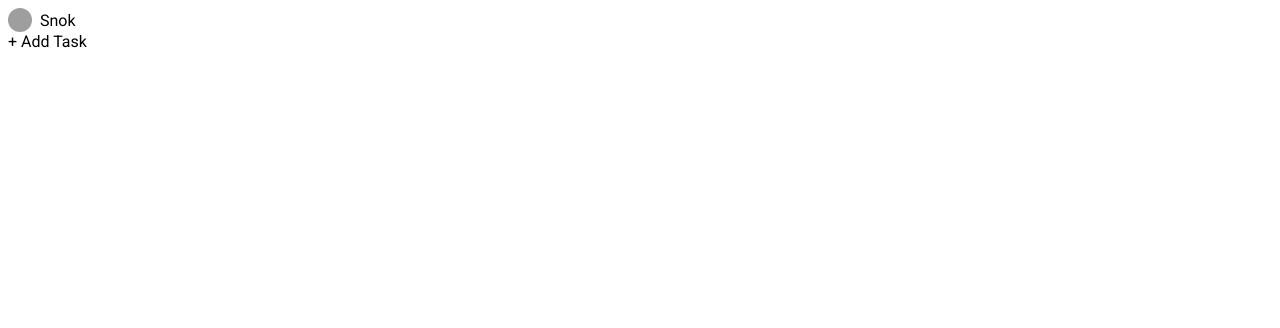
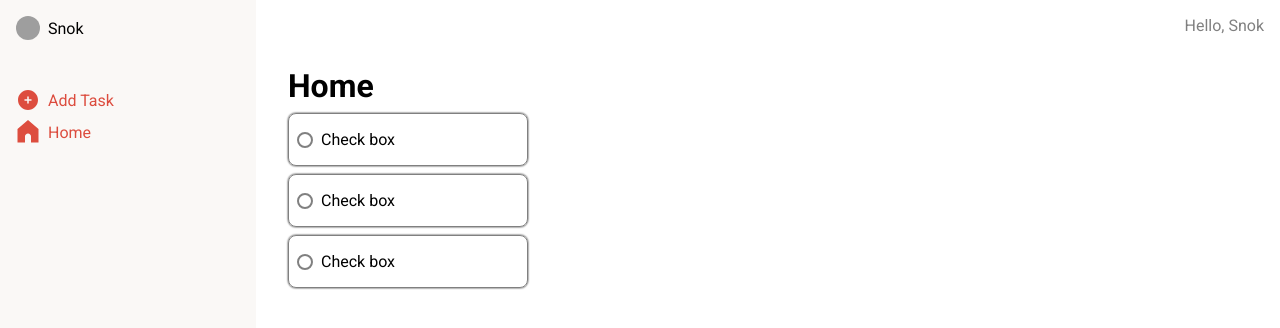
Before and after one commit to xsnok/todo-list-top, a website built with webpack: page src/template.html in a window 1280 px wide. Built offline with nearby package versions, Linux system fonts and the light colour scheme; grey boxes are pictures that could not be loaded.

Commit message:
Create and style list items

```diff
--- a/src/styles.css
+++ b/src/styles.css
@@ -2,14 +2,28 @@
 
 :root {
     font-family: "Roboto", sans-serif;
+}
+
+body {
     margin: 0;
-    padding: 0;
+}
+
+#page-container {
+    display: grid;
+    grid-template-columns: 1fr 4fr;
+}
+
+#sidebar-container {
+    background-color: #FAF8F6;
+    padding: 1rem;
+    height: 100vh;
 }
 
 #user {
     display: flex;
     align-items: center;
     gap: .5rem;
+    margin-bottom: 3rem;
 }
 
 #user-icon {
@@ -23,3 +37,70 @@
     font-family: 'roboto';
     font-size: 1rem;
 }
+
+#sidebar-main {
+    display: flex;
+    flex-direction: column;
+    gap :.5rem;
+}
+
+.sidebar-section {
+    display: flex;
+    align-items: center;
+    gap: .5rem;
+}
+
+.sidebar-section-text {
+    color: #DC4C3E;
+    font-size: 1rem;
+}
+
+.sidebar-section-icon {
+    filter: brightness(0) saturate(100%) invert(40%) sepia(50%) saturate(4536%) hue-rotate(341deg) brightness(94%) contrast(83%);
+    width: 1.5rem;
+    height: 1.5rem;
+}
+
+#body-header {
+    display: flex;
+    color: gray;
+    justify-content: end;
+    margin: 1rem;
+}
+
+.list {
+    display: flex;
+    flex-direction: column;
+    margin: 2rem;
+    width: 15rem;
+    gap: .5rem;
+}
+
+.list-name {
+    font-size: 2rem;
+    font-weight: bolder;
+}
+
+.list-item {
+    display: flex;
+    gap: .5rem;
+    align-items: center;
+    border-style: solid;
+    border-width: 1px;
+    border-color: gray;
+    border-radius: 8px;
+    box-shadow: 0 0 2px 0 black;
+    padding: 1rem .5rem;
+}
+
+.dot {
+    height: 1rem;
+    width: 1rem;
+    background-color: white;
+    border-radius: 50%;
+    display: inline-block;
+    box-sizing: border-box;
+    border-style: solid;
+    border-color: gray;
+    border-width: 2px;
+}
--- a/src/template.html
+++ b/src/template.html
@@ -6,7 +6,7 @@
     <title>Todo</title>
 </head>
 <body>
-    <div id="container">
+    <div id="page-container">
         <div id="sidebar-container">
             <div id="sidebar-head">
                 <div id="user">
@@ -15,11 +15,33 @@
                 </div>
             </div>
             <div id="sidebar-main">
-                <div id="add-task">+ Add Task</div>
+                <div class="sidebar-section">
+                    <img class="sidebar-section-icon" src="images/add-circle.svg" alt="Add circle">
+                    <div class="sidebar-section-text">Add Task</div>
+                </div>
+                <div class="sidebar-section">
+                    <img class="sidebar-section-icon" src="images/home.svg" alt="Home icon">
+                    <div class="sidebar-section-text">Home</div>
+                </div>
             </div>
         </div>
         <div id="body-container">
-
+            <div id="body-header">Hello, Snok</div>
+            <div class="list">
+                <div class="list-name">Home</div>
+                <div class="list-item">
+                    <span class="dot"></span>
+                    <div class="item-name">Check box</div>
+                </div>
+                <div class="list-item">
+                    <span class="dot"></span>
+                    <div class="item-name">Check box</div>
+                </div>
+                <div class="list-item">
+                    <span class="dot"></span>
+                    <div class="item-name">Check box</div>
+                </div>
+            </div>
         </div>
     </div>
 </body>
```
Also changed, not shown: src/images/add-circle.svg (added), src/images/home.svg (added).
